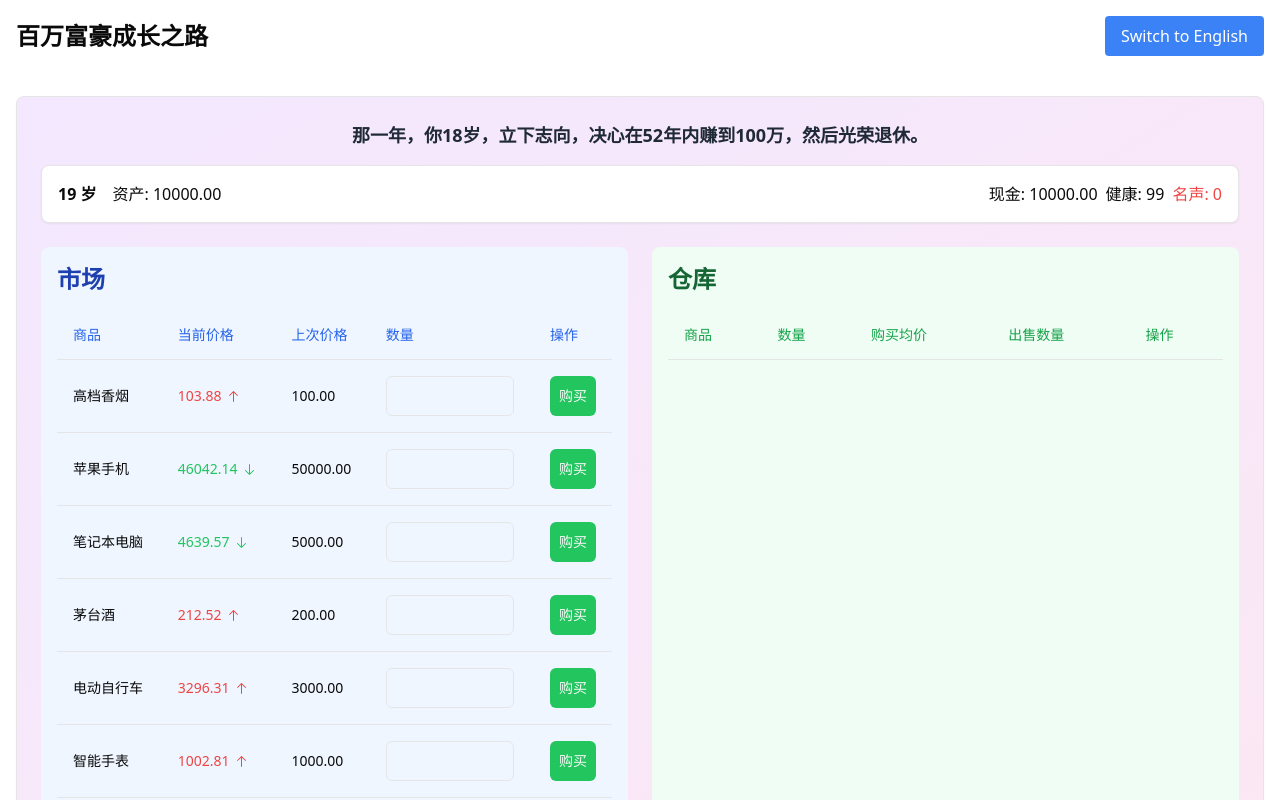
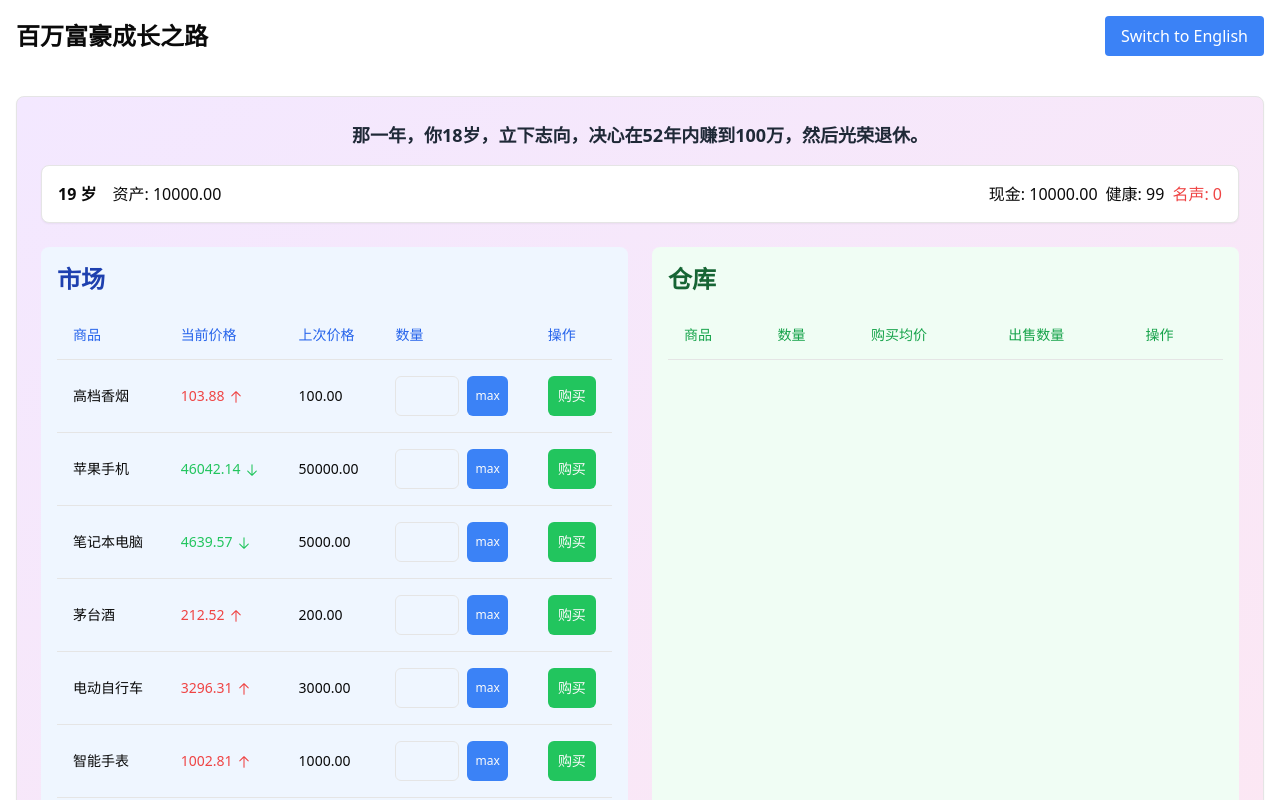
Before and after one commit to leapxx/city-entrepreneur, a Next.js app: page / in a window 1280 px wide. Shown: the top 800 px of the page. Built offline with nearby package versions, Linux system fonts and the light colour scheme.

Commit message:
feat: 适配移动端

```diff
--- a/src/components/Game/GameBoard.tsx
+++ b/src/components/Game/GameBoard.tsx
@@ -75,9 +75,13 @@ const GameBoard: React.FC = () => {
                     {t('gameInstruction')}
                 </div>
                 <StatusBar player={state.player} week={state.week} />
-                <div className="game-content grid grid-cols-1 lg:grid-cols-2 gap-4 sm:gap-6 mt-4 sm:mt-6">
-                    <Market market={state.market} onBuy={buy} playerMoney={state.player.money} />
-                    <Inventory inventory={state.player.inventory} market={state.market} onSell={sell} />
+                <div className="game-content grid grid-cols-1 md:grid-cols-2 gap-4 sm:gap-6 mt-4 sm:mt-6">
+                    <div className="w-full mx-auto">
+                        <Market market={state.market} onBuy={buy} playerMoney={state.player.money} />
+                    </div>
+                    <div className="w-full mx-auto">
+                        <Inventory inventory={state.player.inventory} market={state.market} onSell={sell} />
+                    </div>
                 </div>
                 <FunctionButtons
                     onBankClick={handleBankClick}
--- a/src/components/Game/Inventory.tsx
+++ b/src/components/Game/Inventory.tsx
@@ -41,12 +41,20 @@ const Inventory: React.FC<InventoryProps> = ({ inventory, market, onSell }) => {
 
     const handleSell = (commodityId: string) => {
         const isMobile = window.innerWidth < 768;
-        const quantity = isMobile ? 1 : (parseInt(quantities[commodityId]) || 0);
+        const quantity = isMobile ? 1 : (parseInt(quantities[commodityId]) || 1);
         const item = inventory.find(i => i.commodityId === commodityId);
 
         if (quantity > 0 && quantity <= (item?.quantity || 0)) {
             onSell(commodityId, quantity);
             setQuantities({ ...quantities, [commodityId]: '' });
+        }
+    };
+
+    const handleMaxQuantity = (commodityId: string) => {
+        const item = inventory.find(i => i.commodityId === commodityId);
+        if (item) {
+            setQuantities({ ...quantities, [commodityId]: item.quantity.toString() });
+            setErrors({ ...errors, [commodityId]: '' });
         }
     };
 
@@ -74,24 +82,30 @@ const Inventory: React.FC<InventoryProps> = ({ inventory, market, onSell }) => {
                                         <TableCell>{item.quantity}</TableCell>
                                         <TableCell>{item.averagePrice.toFixed(2)}</TableCell>
                                         <TableCell className="hidden md:table-cell">
-                                            <div>
+                                            <div className="flex items-center">
                                                 <Input
                                                     type="number"
                                                     value={quantities[item.commodityId] || ''}
                                                     onChange={(e) => handleQuantityChange(item.commodityId, e.target.value)}
-                                                    className={`w-full ${errors[item.commodityId] ? 'border-red-500' : ''}`}
+                                                    className={`w-14 sm:w-16 md:w-18 mr-2 ${errors[item.commodityId] ? 'border-red-500' : ''}`}
                                                     min={0}
                                                     max={item.quantity}
                                                 />
-                                                {errors[item.commodityId] && (
-                                                    <p className="text-red-500 text-sm mt-1">{errors[item.commodityId]}</p>
-                                                )}
+                                                <Button
+                                                    onClick={() => handleMaxQuantity(item.commodityId)}
+                                                    className="bg-blue-500 hover:bg-blue-600 text-xs px-2 py-1"
+                                                >
+                                                    {t('max')}
+                                                </Button>
                                             </div>
+                                            {errors[item.commodityId] && (
+                                                <p className="text-red-500 text-sm mt-1">{errors[item.commodityId]}</p>
+                                            )}
                                         </TableCell>
-                                        <TableCell>
+                                        <TableCell className='w-18 sm:w-20 md:w-22'>
                                             <Button
                                                 onClick={() => handleSell(item.commodityId)}
-                                                className="bg-red-500 hover:bg-red-600 w-full text-sm px-2 py-1"
+                                                className="bg-red-500 hover:bg-red-600 w-full text-sm px-2 py-1 mr-2"
                                             >
                                                 {t('sell')}
                                             </Button>
--- a/src/components/Game/Market.tsx
+++ b/src/components/Game/Market.tsx
@@ -55,7 +55,11 @@ const Market: React.FC<MarketProps> = ({ market, onBuy, playerMoney }: MarketPro
         const commodity = market.find(c => c.id === commodityId);
         if (!commodity) return;
 
+        console.log("commodity: ", commodity);
+
         const quantity = window.innerWidth < 768 ? 1 : (parseInt(quantities[commodityId]) || 1);
+        console.log("quantity: ", quantity);
+
         const totalCost = commodity.price * quantity;
 
         if (totalCost > playerMoney) {
@@ -68,27 +72,36 @@ const Market: React.FC<MarketProps> = ({ market, onBuy, playerMoney }: MarketPro
         }
     };
 
+    const handleMaxQuantity = (commodityId: string) => {
+        const commodity = market.find(c => c.id === commodityId);
+        if (!commodity) return;
+        const maxQuantity = Math.floor(playerMoney / commodity.price);
+        console.log("maxQuantity: ", maxQuantity);
+        setQuantities({ ...quantities, [commodityId]: maxQuantity.toString() });
+        validateQuantity(commodityId, maxQuantity.toString());
+    };
+
     const commodityList = translations[language].commodityList;
 
     return (
-        <div className="market bg-blue-50 p-4 rounded-lg">
-            <h2 className="text-2xl font-bold mb-4 text-blue-800">{t('market')}</h2>
+        <div className="market bg-blue-50 p-2 sm:p-4 rounded-lg">
+            <h2 className="text-xl sm:text-2xl font-bold mb-2 sm:mb-4 text-blue-800">{t('market')}</h2>
             {buyError && (
-                <div className="bg-red-100 border border-red-400 text-red-700 px-4 py-3 rounded relative mb-4" role="alert">
+                <div className="bg-red-100 border border-red-400 text-red-700 px-2 sm:px-4 py-2 sm:py-3 rounded relative mb-2 sm:mb-4 text-sm sm:text-base" role="alert">
                     <strong className="font-bold">{t('tips')}:</strong>
                     <span className="block sm:inline"> {buyError}</span>
                 </div>
             )}
             <div className="overflow-x-auto">
-                <ScrollArea className="h-[500px]">
+                <ScrollArea className="h-[calc(100vh-200px)] sm:h-[500px]">
                     <Table>
                         <TableHeader className="sticky top-0 bg-blue-50 z-10">
                             <TableRow>
-                                <TableHead className="text-blue-600 whitespace-nowrap">{t('commodity')}</TableHead>
-                                <TableHead className="text-blue-600 whitespace-nowrap">{t('current_price')}</TableHead>
-                                <TableHead className="text-blue-600 whitespace-nowrap hidden md:table-cell">{t('last_price')}</TableHead>
-                                <TableHead className="text-blue-600 whitespace-nowrap hidden md:table-cell">{t('quantity')}</TableHead>
-                                <TableHead className="text-blue-600 whitespace-nowrap">{t('operation')}</TableHead>
+                                <TableHead className="text-blue-600 whitespace-nowrap text-xs sm:text-sm">{t('commodity')}</TableHead>
+                                <TableHead className="text-blue-600 whitespace-nowrap text-xs sm:text-sm">{t('current_price')}</TableHead>
+                                <TableHead className="text-blue-600 whitespace-nowrap hidden xl:table-cell text-xs sm:text-sm">{t('last_price')}</TableHead>
+                                <TableHead className="text-blue-600 whitespace-nowrap hidden xl:table-cell text-xs sm:text-sm">{t('quantity')}</TableHead>
+                                <TableHead className="text-blue-600 whitespace-nowrap text-xs sm:text-sm">{t('operation')}</TableHead>
                             </TableRow>
                         </TableHeader>
                         <TableBody>
@@ -97,29 +110,37 @@ const Market: React.FC<MarketProps> = ({ market, onBuy, playerMoney }: MarketPro
                                 const priceColor = priceChange > 0 ? 'text-red-500' : priceChange < 0 ? 'text-green-500' : 'text-gray-500';
                                 return (
                                     <TableRow key={commodity.id}>
-                                        <TableCell className="whitespace-nowrap">{commodityList[commodity.id]}</TableCell>
-                                        <TableCell className={`${priceColor} whitespace-nowrap`}>
+                                        <TableCell className="whitespace-nowrap text-xs sm:text-sm">{commodityList[commodity.id]}</TableCell>
+                                        <TableCell className={`${priceColor} whitespace-nowrap text-xs sm:text-sm`}>
                                             {commodity.price.toFixed(2)}
                                             {priceChange !== 0 && (
-                                                priceChange > 0 ? <ArrowUpIcon className="inline ml-1" /> : <ArrowDownIcon className="inline ml-1" />
+                                                priceChange > 0 ? <ArrowUpIcon className="inline ml-1 w-3 h-3 sm:w-4 sm:h-4" /> : <ArrowDownIcon className="inline ml-1 w-3 h-3 sm:w-4 sm:h-4" />
                                             )}
                                         </TableCell>
-                                        <TableCell className="whitespace-nowrap hidden md:table-cell">
+                                        <TableCell className="whitespace-nowrap hidden xl:table-cell text-xs sm:text-sm">
                                             {commodity.lastPrice !== undefined ? `${commodity.lastPrice.toFixed(2)}` : t('no_data')}
                                         </TableCell>
-                                        <TableCell className="hidden md:table-cell">
+                                        <TableCell className="hidden xl:table-cell">
                                             <div className="flex flex-col">
+                                                <div className="flex items-center">
                                                     <Input
                                                         type="number"
                                                         value={quantities[commodity.id] || ''}
                                                         onChange={(e) => handleQuantityChange(commodity.id, e.target.value)}
                                                         className={cn(
-                                                        "w-24 md:w-32",
+                                                            "w-12 md:w-14 lg:w-16 mr-1 md:mr-2 text-xs sm:text-sm",
                                                             errors[commodity.id] ? "border-red-500" : ""
                                                         )}
                                                         min={0}
                                                         max={Math.floor(playerMoney / commodity.price)}
                                                     />
+                                                    <Button
+                                                        onClick={() => handleMaxQuantity(commodity.id)}
+                                                        className="bg-blue-500 hover:bg-blue-600 text-xs px-1 md:px-2 py-1"
+                                                    >
+                                                        {t('max')}
+                                                    </Button>
+                                                </div>
                                                 {errors[commodity.id] && (
                                                     <span className="text-red-500 text-xs mt-1">{errors[commodity.id]}</span>
                                                 )}
@@ -128,7 +149,7 @@ const Market: React.FC<MarketProps> = ({ market, onBuy, playerMoney }: MarketPro
                                         <TableCell>
                                             <Button
                                                 onClick={() => handleBuy(commodity.id)}
-                                                className="bg-green-500 hover:bg-green-600 w-full text-sm px-2 py-1"
+                                                className="bg-green-500 hover:bg-green-600 w-full text-xs sm:text-sm px-1 sm:px-2 py-1"
                                             >
                                                 {t('buy')}
                                             </Button>
```
Lines whose indentation alone changed are shown as unchanged.
